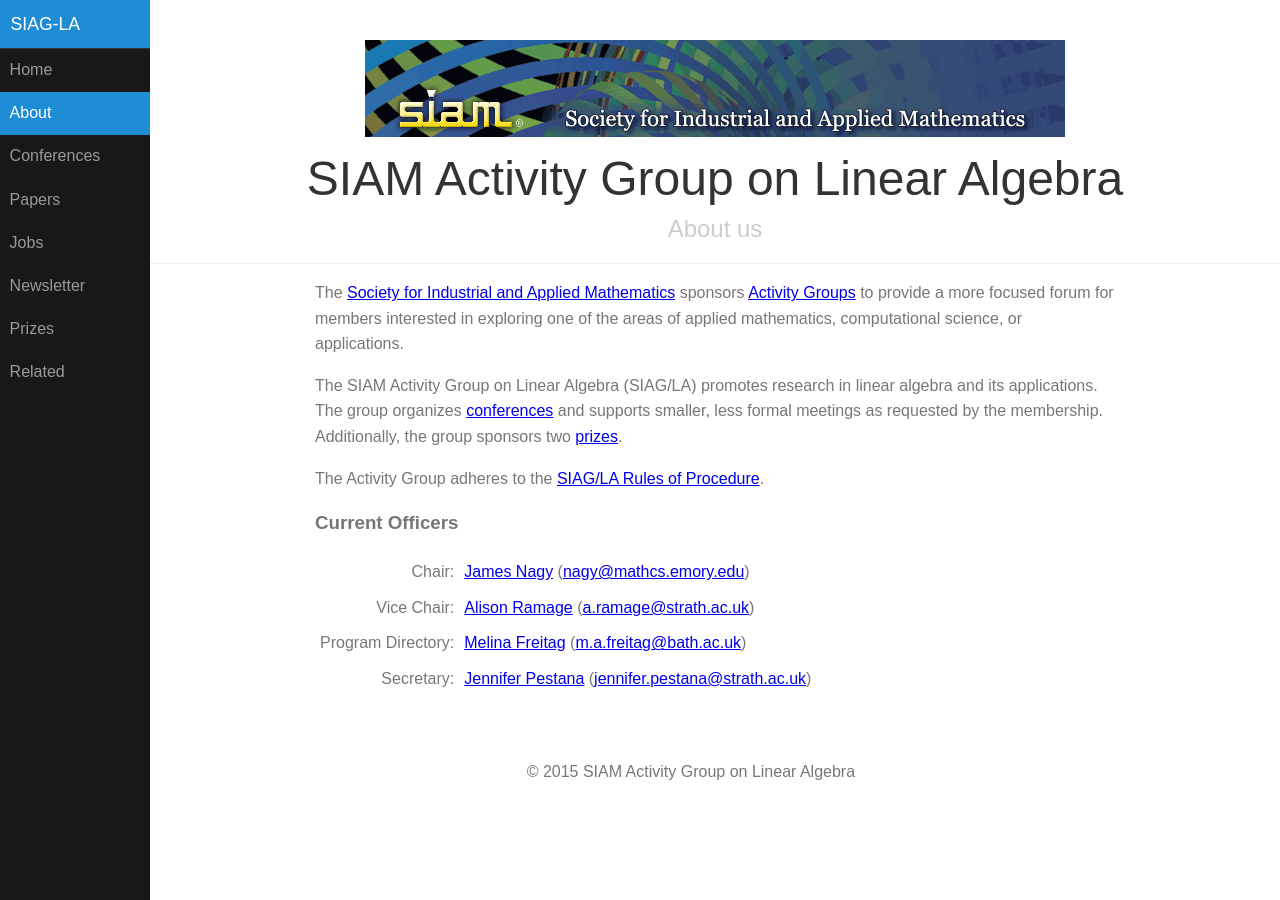
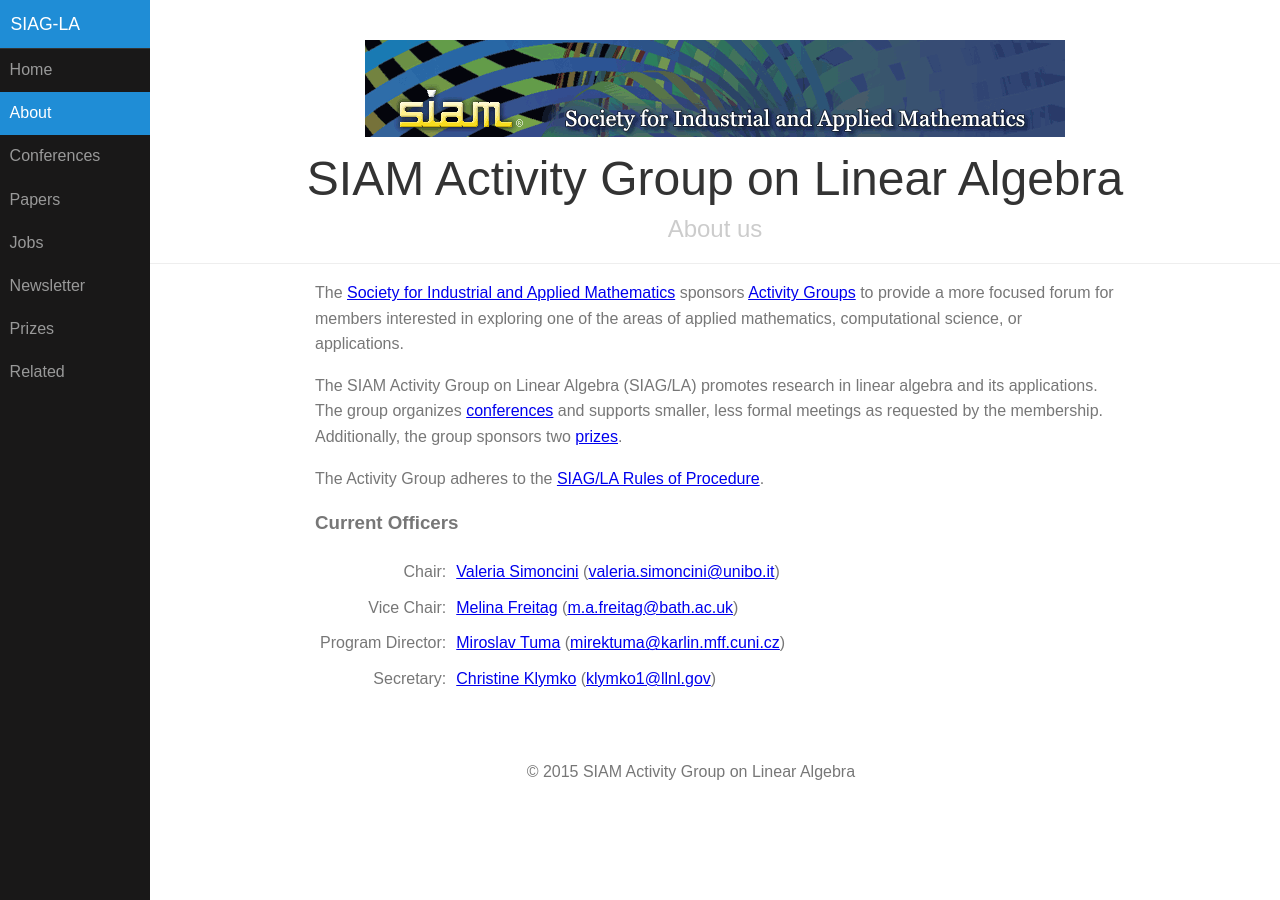
Before and after one commit to dbindel/siagla, a Jekyll site: the page built from about.html, in a window 1280 px wide. Built offline with Jekyll 4.4.1, drawn with Linux system fonts in a browser that asks for light colours.

Commit message:
updating officers

```diff
--- a/_data/officers.yml
+++ b/_data/officers.yml
@@ -2,18 +2,18 @@
 # The format is fairly self-explanatory.
 
  - office: Chair
-   name: James Nagy
-   url: http://www.mathcs.emory.edu/~nagy/
-   email: nagy@mathcs.emory.edu
+   name: Valeria Simoncini
+   url: http://www.dm.unibo.it/~simoncin/welcome.html
+   email: valeria.simoncini@unibo.it
  - office: Vice Chair
-   name: Alison Ramage
-   url: http://personal.strath.ac.uk/a.ramage/
-   email: a.ramage@strath.ac.uk
- - office: Program Directory
    name: Melina Freitag
    url: http://people.bath.ac.uk/mamamf/
    email: m.a.freitag@bath.ac.uk
+ - office: Program Director
+   name: Miroslav Tuma
+   url: http://www.karlin.mff.cuni.cz/~mirektuma/
+   email: mirektuma@karlin.mff.cuni.cz
  - office: Secretary
-   name: Jennifer Pestana
-   url: http://personal.strath.ac.uk/jennifer.pestana
-   email: jennifer.pestana@strath.ac.uk
+   name: Christine Klymko
+   url: https://people.llnl.gov/klymko1
+   email: klymko1@llnl.gov
```
